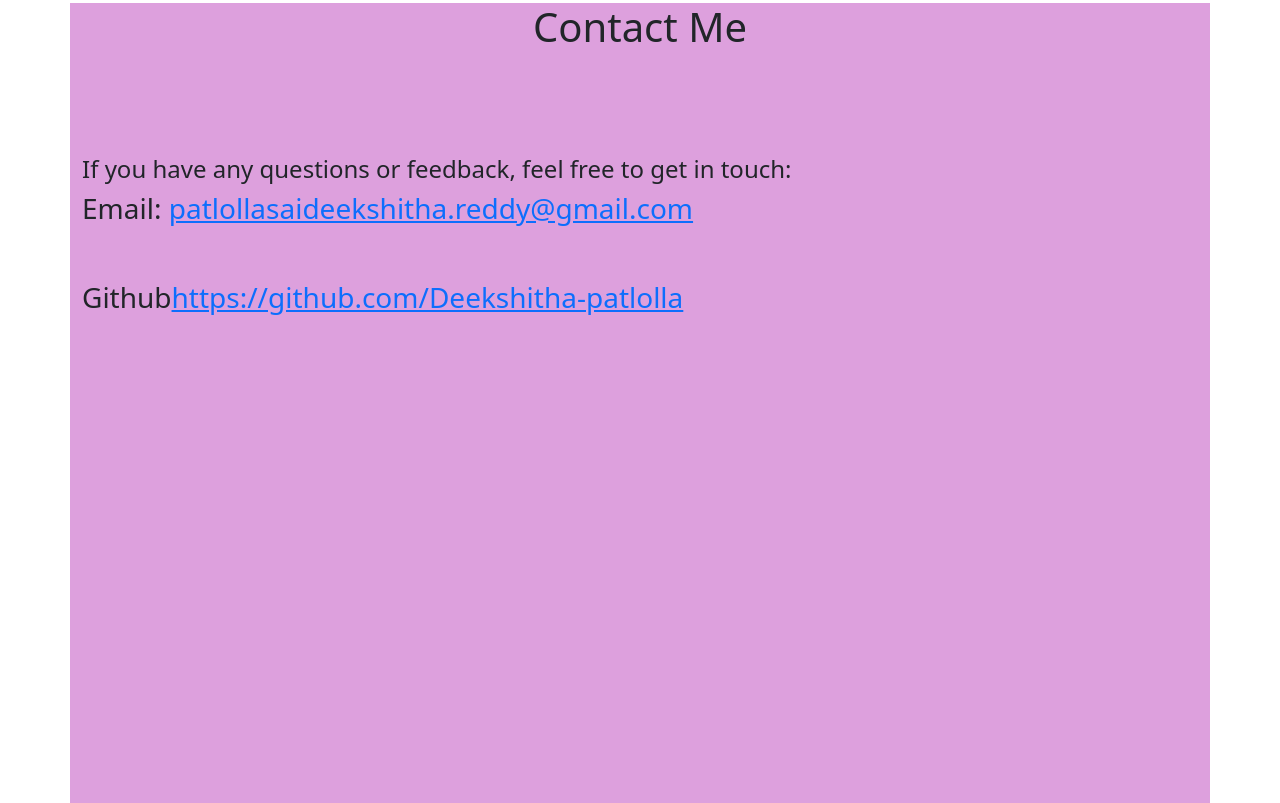
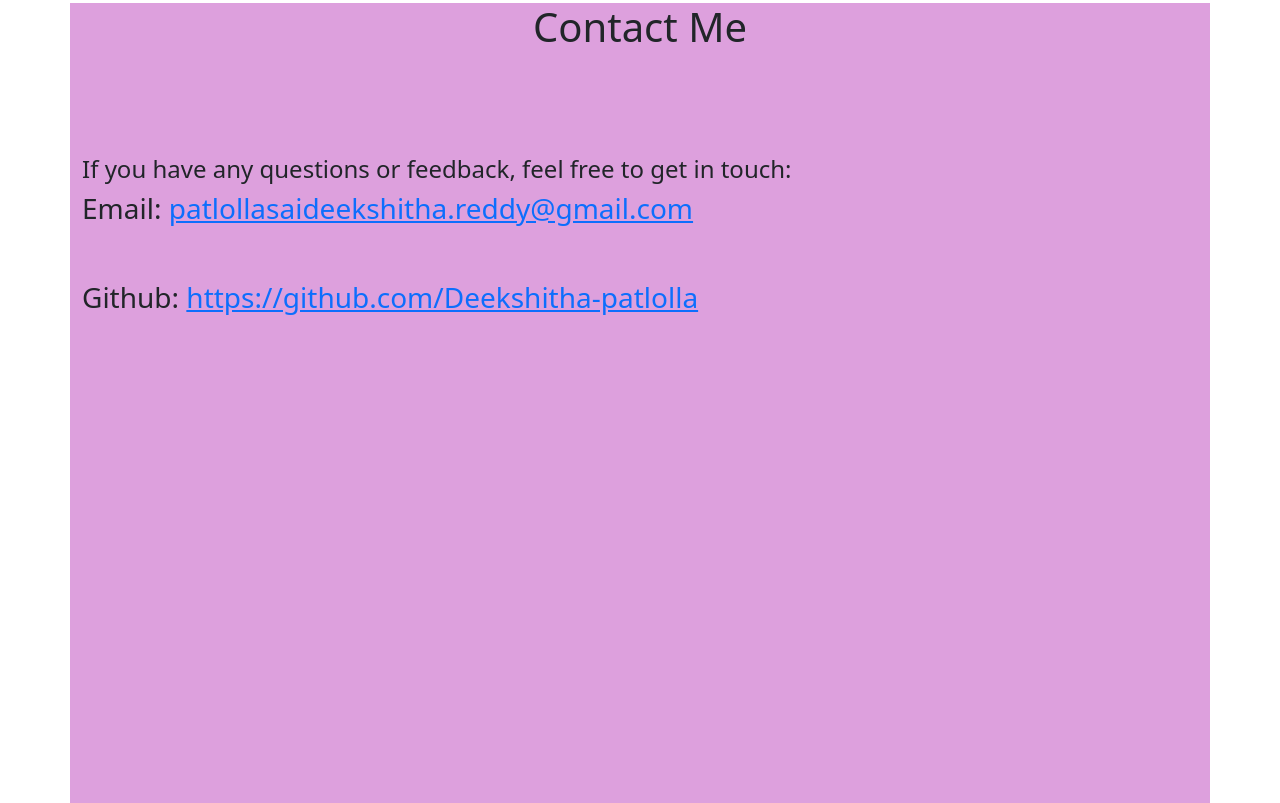
Before and after one commit to Deekshitha-patlolla/1blog, a plain HTML site: page index.html in a window 1280 px wide. Shown: the part 3429-4232 px from the top of the page. Drawn offline with nearby package versions, Linux system fonts and the light colour scheme; files whose address does not match are found by name.

Commit message:
Update index.html

```diff
--- a/index.html
+++ b/index.html
@@ -149,7 +149,7 @@
 
         <h4>If you have any questions or feedback, feel free to get in touch:</h4>
         <h3>Email: <a href="mailto:patlollasaideekshitha.reddy@gmail.com">patlollasaideekshitha.reddy@gmail.com</a></h3><br><br>
-        <h3>Github<a href="maito:https://github.com/Deekshitha-patlolla">https://github.com/Deekshitha-patlolla</h3>
+        <h3>Github: <a href="maito:https://github.com/Deekshitha-patlolla">https://github.com/Deekshitha-patlolla</h3>
                 </div>
             </section>
 
```
